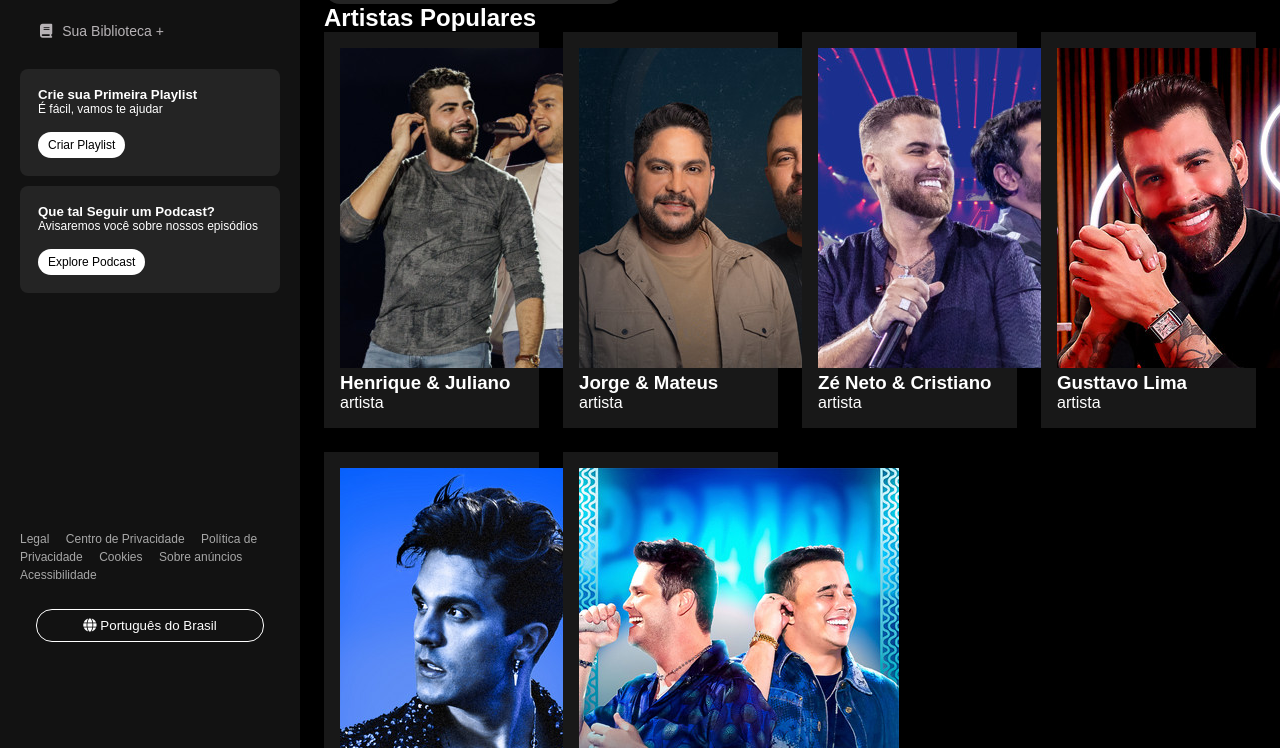
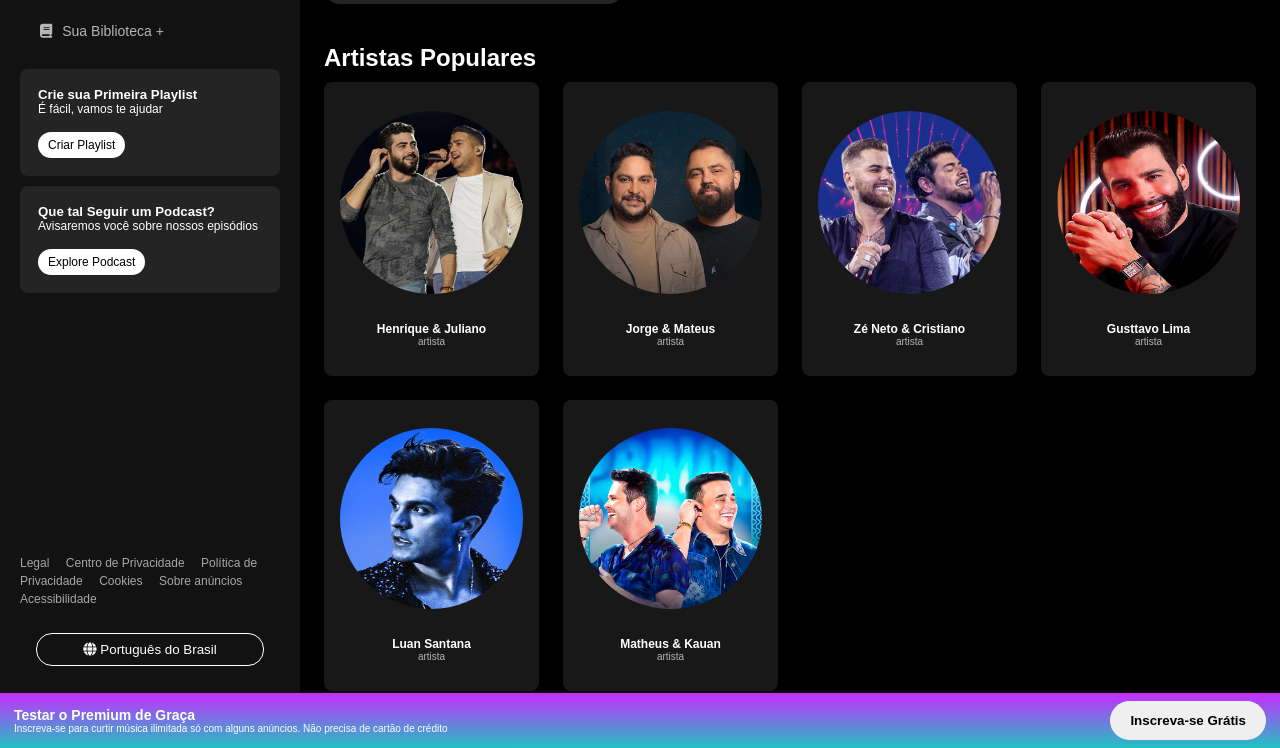
Before and after one commit to filipesilva9225/-spotify_scratch, a plain HTML site: page index.html in a window 1280 px wide. Shown: the part 52-800 px from the top of the page. Drawn offline with Linux system fonts and the light colour scheme.

Commit message:
Finalization project

```diff
--- a/index.html
+++ b/index.html
@@ -61,6 +61,13 @@
         </section>
       </main>
     </div>
+    <div class="banner">
+      <div>
+        <h2>Testar o Premium de Graça</h2>
+        <p>Inscreva-se para curtir música ilimitada só com alguns anúncios. Não precisa de cartão de crédito</p>
+      </div>
+      <button>Inscreva-se Grátis</button>
+    </div>
   </body>
   <script src="scripts.js"></script>
 </html>
--- a/scripts.js
+++ b/scripts.js
@@ -26,9 +26,11 @@
 
         artistCard.innerHTML = `
             <img src="${artist.image}" alt="Imagem do ${artist.name}">
-            <h3>${artist.name}</h3>
-            <p>artista</p>
-        `
+            <div>
+                <h3>${artist.name}</h3>
+                <p>artista</p>
+            </div>
+            `
 
         artistGrid.appendChild(artistCard)
     })
@@ -39,8 +41,11 @@
 
         albumCard.innerHTML = `
             <img src="${album.image}" alt="Imagem do ${album.name}">
-            <p>${album.name}</p>
-        `
+            <div>
+                <h3>${album.name}</h3>
+                <p>${album.artist}</p>
+            </div>
+            `
 
         albumsGrid.appendChild(albumCard)
     })
--- a/style.css
+++ b/style.css
@@ -64,7 +64,8 @@
 }
 
 .nav-footer{
-    margin-top: auto;
+
+    margin-top: 250px;
 }
 
 .nav-footer a{
@@ -121,9 +122,72 @@
     background-color: #181818;
     padding: 16px;
     transition: background-color o.3s;
+    border-radius: 8px;
+    text-align: center;
+    cursor: pointer;
+    display: flex;
+    flex-direction: column;
+    justify-content: space-evenly;
 }
 
 .artist-card:hover, .album-card:hover{
     background-color: #282828;
     transform: translateY(-5);
 }
+
+
+.artist-card img, .album-card img{
+    width: 100%;
+    border-radius: 50%;
+    margin-bottom: 16px;
+    max-height: 70%;
+}
+
+.artist-card h3, .album-card h3{
+    font-size: 12px;
+}
+
+
+.artist-card p, .album-card p{
+    font-size: 10px;
+    color: #b7b3b6;
+}
+
+.content{
+    margin-top: 40px;
+}
+
+.content h2{
+    margin-bottom: 10px;
+}
+
+.banner{
+    position: fixed;
+    bottom: 0;
+    right: 0;
+    background: #22C1C3;
+    background: linear-gradient(0deg, rgba(34, 193, 195, 1) 0%, rgba(198, 45, 253, 1) 100%);
+    left: 0;
+    display: flex;
+    justify-content: space-between;
+    align-items: center;
+    padding: 8px 14px;
+}
+
+.banner h2{
+    font-size: 14px;
+
+}
+
+.banner p{
+    font-size: 10px;
+}
+
+.banner button{
+    border-radius: 20px;
+    color: #000;
+    border: none;
+    padding: 12px 20px;
+    font-weight: 600;
+    cursor: pointer;
+}
```
